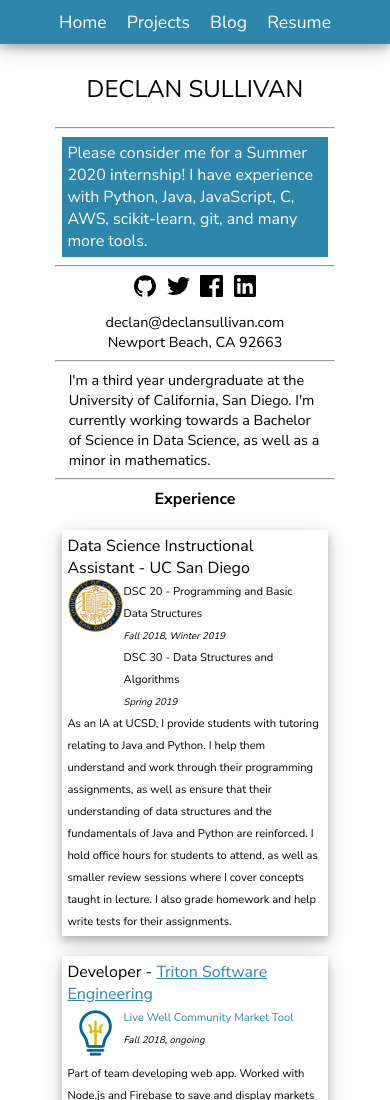
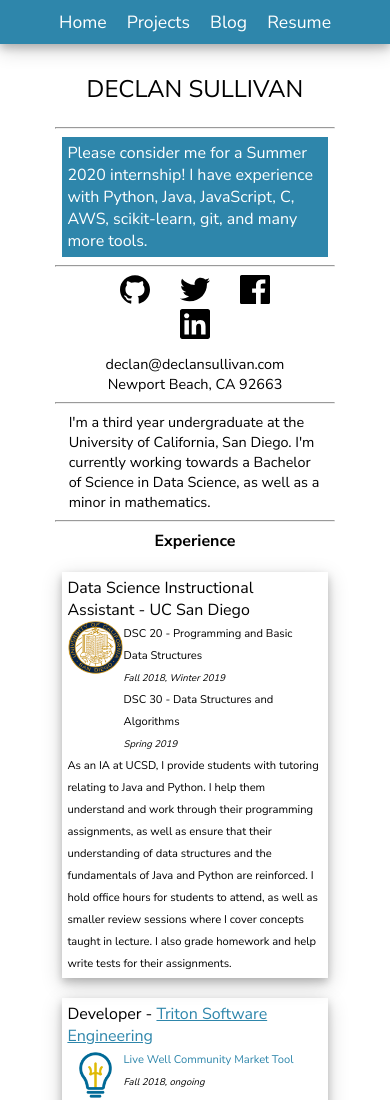
Before and after one commit to declansullivan/old-website, a plain HTML site: page index.html in a window 390 px wide. Shown: the top 1100 px of the page. Drawn offline with Linux system fonts and the light colour scheme.

Commit message:
updated spacing between svgs

```diff
--- a/css/main.css
+++ b/css/main.css
@@ -428,8 +428,13 @@ nav ul li {
     margin-bottom: 10px;
   }
 
+  .svglist a {
+    margin-left: 10px;
+    margin-right: 10px;
+  }
+
   .svglist img {
-    width: 10%;
+    width: 13%;
   }
 
   .full-break {
```
